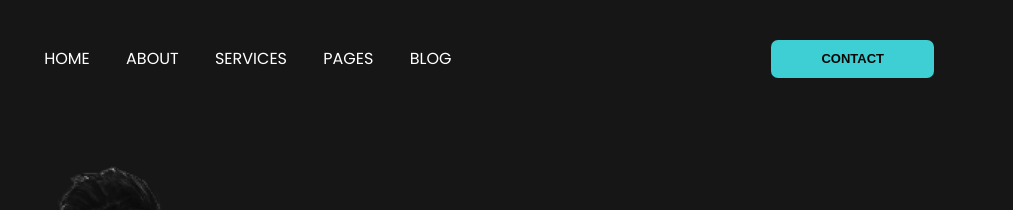
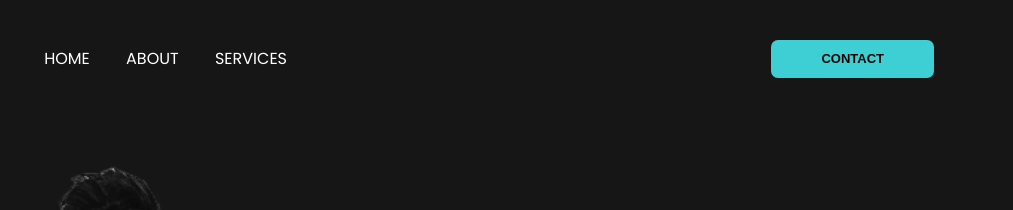
Before and after one commit to proanurag/Portfolio, a plain HTML site: page Portfolio/index.html in a window 1280 px wide. Shown: the top 210 px of the page, 267-1280 px from the left. Drawn offline with nearby package versions, Linux system fonts and the light colour scheme.

Commit message:
changes made by collaborator

```diff
--- a/Portfolio/index.html
+++ b/Portfolio/index.html
@@ -24,8 +24,7 @@
                 <a href="#">Home</a>
                 <a href="#">About</a>
                 <a href="#">Services</a>
-                <a href="#">Pages</a>
-                <a href="#">Blog</a>
+
             </div>
         </div>
         <div class="right ">
```
